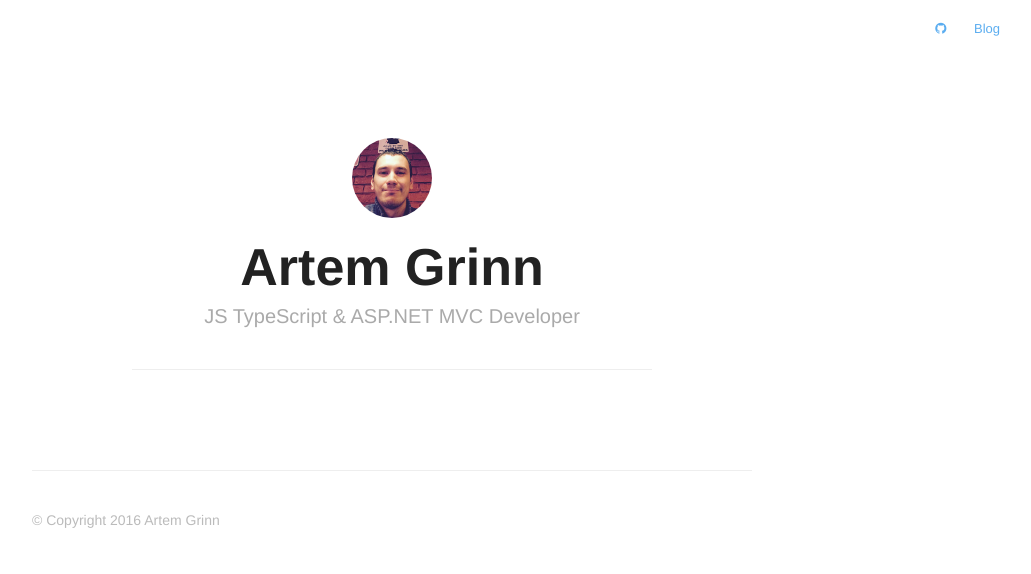
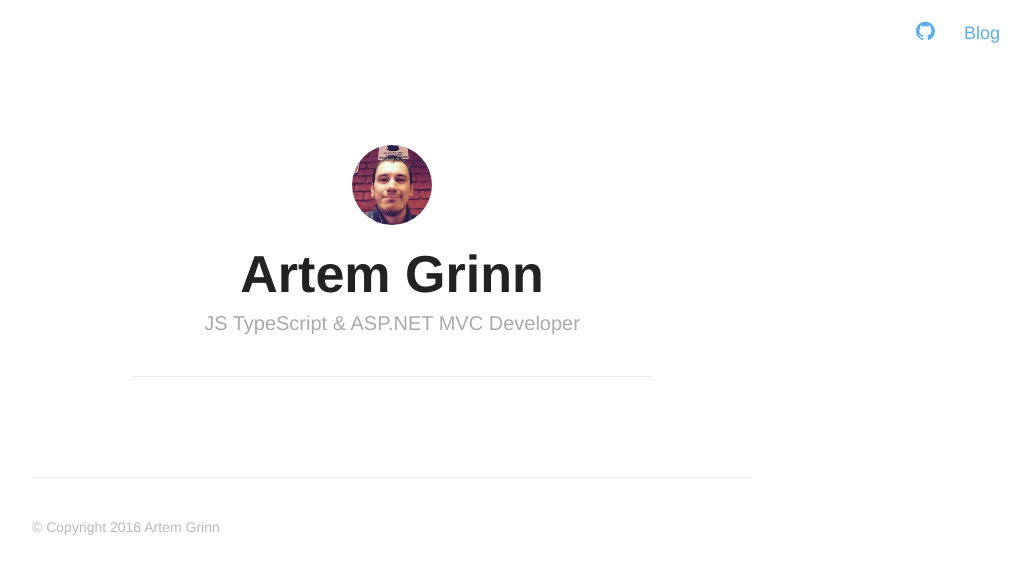
Before and after one commit to ArtemGrinn/artemgrinn.github.io, a Jekyll site: the page built from index.html, in a window 1280 px wide. Shown: the top 574 px of the page, without its empty margins (248-1279 px from the left). Built offline with Jekyll 4.4.1, drawn with Linux system fonts in a browser that asks for light colours; nearby versions of some CDN libraries; the list of posts is cut into pages by our own code.

Commit message:
Update style.css

```diff
--- a/assets/css/style.css
+++ b/assets/css/style.css
@@ -126,11 +126,13 @@ nav.main-nav a {
 	right: 6px;
 	padding: 8px 12px;
 	color: #5badf0;
-	font-size: 13px;
-	/*font-weight: bold;*/
+	font-size: 18px;
 	line-height: 1.35;
 	border-radius: 3px;
 
+}
+nav.main-nav a .fa{
+	font-size: 22px;
 }
 nav.main-nav a.cta {
 	background: #5badf0;
```
